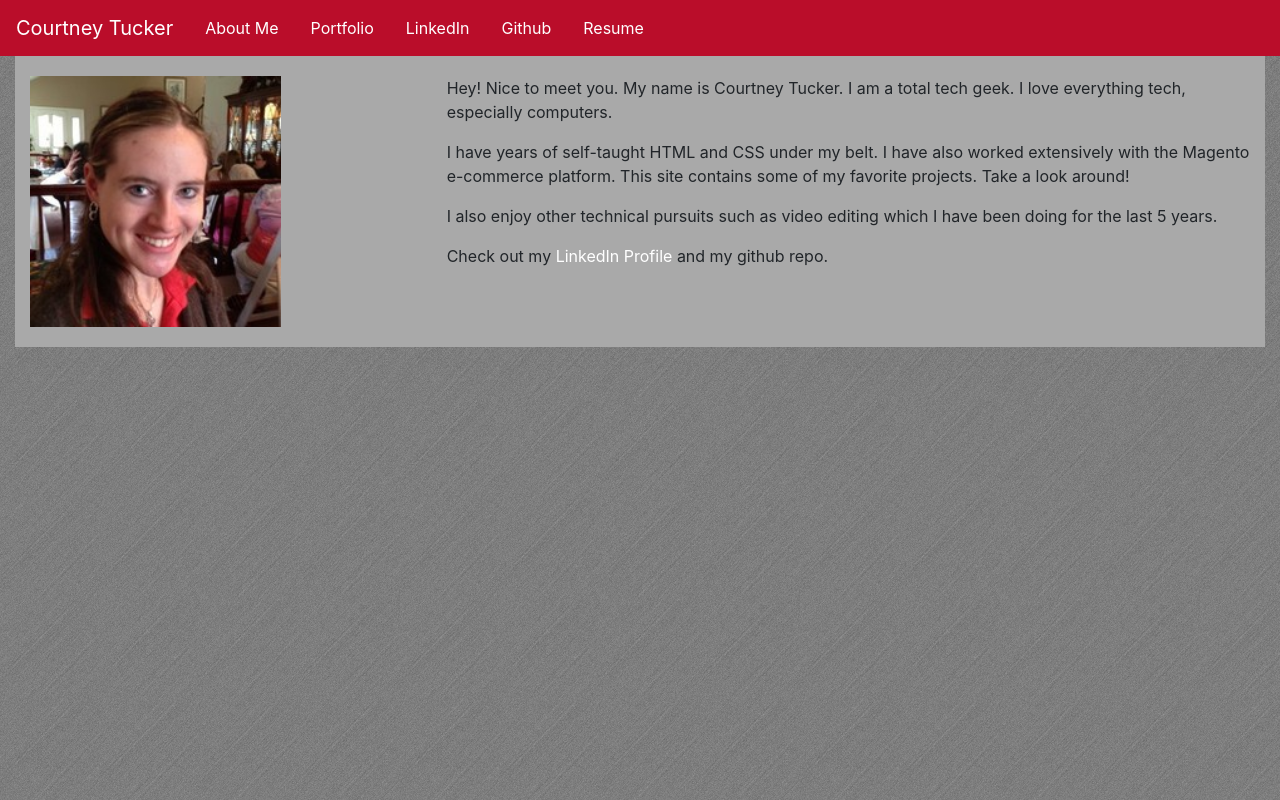
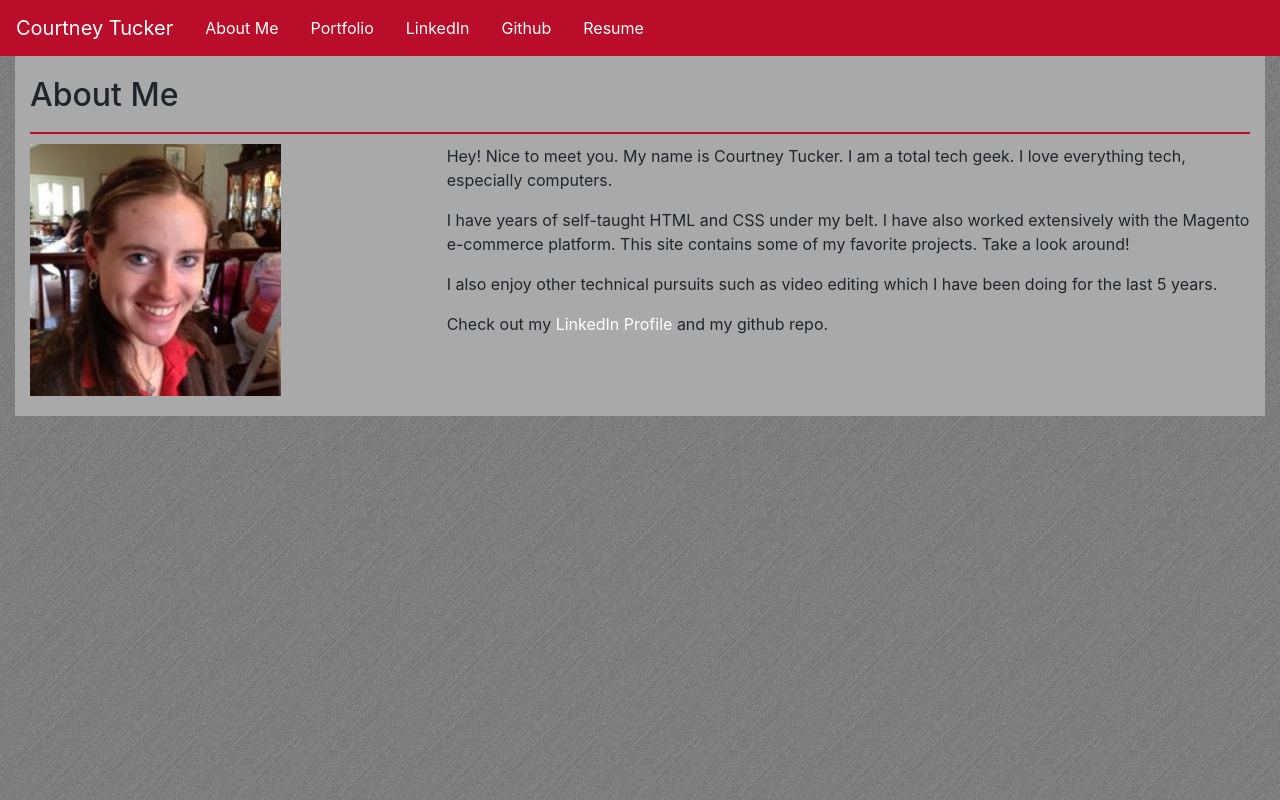
Before and after one commit to Ctucker9233/reactportfolio, a React (Create React App) app: page / in a window 1280 px wide. Built offline with nearby package versions, Linux system fonts and the light colour scheme.

Commit message:
Added header component to pages

```diff
--- /dev/null
+++ b/src/components/Header/index.js
@@ -0,0 +1,11 @@
+import React from "react";
+import "./styles.css"
+
+function Header (props){
+    return (
+        <div className="header">
+            <h2>{props.header}</h2>
+        </div>
+    )
+}
+export default Header;
--- /dev/null
+++ b/src/components/Header/styles.css
@@ -0,0 +1,5 @@
+.header{
+    padding-bottom: 10px;
+    margin-bottom: 10px;
+    border-bottom: #ba0d2a 2px solid;
+}
--- a/src/pages/About.js
+++ b/src/pages/About.js
@@ -1,5 +1,6 @@
 import React from "react";
 import { Col, Row, Container } from "../components/Grid";
+import Header from "../components/Header/index"
 import profileimg from "../images/profile-pic.jpg"
 import "./styles.css"
 
@@ -8,6 +9,9 @@ function About() {
     return (
         <Container fluid>
             <Row name="about">
+                <Col size="md-12">
+                    <Header header="About Me" />
+                </Col>
                 <Col size="md-4">
                     <img src={profileimg} className="img-fluid profile" alt="Courtney Tucker" />
                 </Col>
--- a/src/pages/Portfolio.js
+++ b/src/pages/Portfolio.js
@@ -1,6 +1,7 @@
 import React from "react";
 import { Col, Row, Container } from "../components/Grid";
 import PortfolioCard from "../components/PortfolioCard"
+import Header from "../components/Header/index"
 import "./styles.css"
 import shotcaller from "../images/Flaming-shots-iStock.jpg"
 import dungeonbud from "../images/rpg2.jpg"
@@ -13,6 +14,11 @@ function Portfolio() {
 
     return (
         <Container fluid>
+            <Row>
+                <Col size="md-12">
+                    <Header header="Porfolio" />
+                </Col>
+            </Row>
             <Row class="portfolio">
                 <Col size="md-6 sm-12">
                     <PortfolioCard href="https://taylornburrows.github.io/shot_caller/" src={shotcaller} alt="Shot Caller" title="Shot Caller" />
--- a/src/pages/Resume.js
+++ b/src/pages/Resume.js
@@ -1,10 +1,16 @@
 import React from "react";
-import { Col, Row, Container } from "../components/Grid";
+import { Col, Row, Container } from "../components/Grid/index";
+import Header from "../components/Header/index"
 import "./styles.css"
 
 function Resume() {
     return (
         <Container>
+            <Row>
+                <Col size="md-12">
+                    <Header header="Resume" />
+                </Col>
+            </Row>
             <Row name="">
                 <Col size="md-12">
                     <iframe src="https://docs.google.com/gview?url=https://github.com/Ctucker9233/resume/raw/master/Profile.pdf&embedded=true" frameborder="0" title="resume"></iframe>
```
